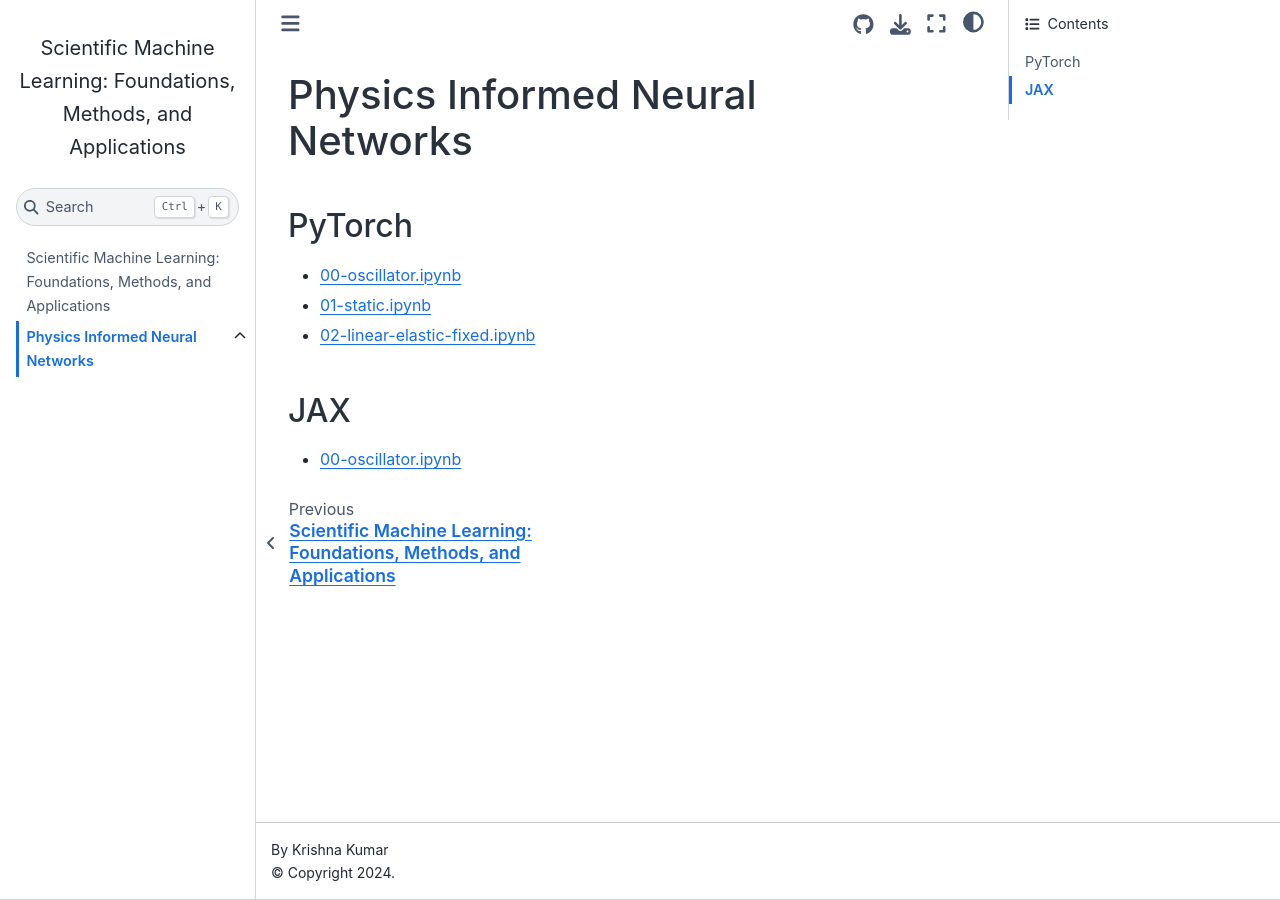
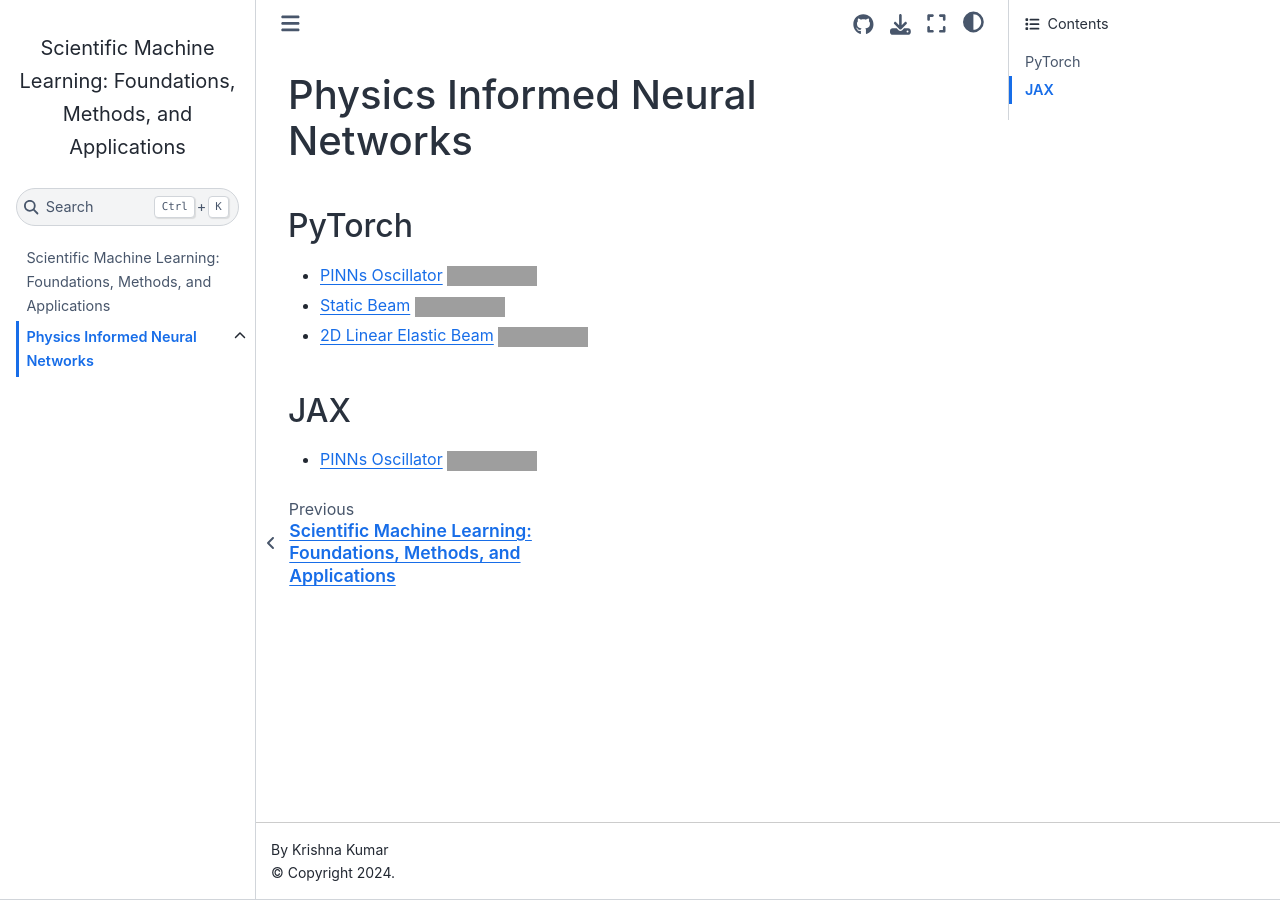
Before and after one commit to sciml-book/sciml_notebook, a Jupyter Book: the page built from pinns/pinns.md, in a window 1280 px wide. Built offline with Jupyter Book 1.0.4 settings and Sphinx 7.4.7 and the Sphinx Book theme 1.1.4, drawn with Linux system fonts in a browser that asks for light colours; pages that are not in the unit, such as notebooks, are missing from menus; grey boxes are pictures that could not be loaded.

Commit message:
Add Open in Colab links

```diff
--- a/pinns/pinns.md
+++ b/pinns/pinns.md
@@ -1,8 +1,8 @@
 # Physics Informed Neural Networks
 ## PyTorch
-- [00-oscillator.ipynb](00-oscillator.ipynb)
-- [01-static.ipynb](01-static.ipynb)
-- [02-linear-elastic-fixed.ipynb](02-linear-elastic-fixed.ipynb)
+- [PINNs Oscillator](00-oscillator.ipynb) [![Open in Colab](https://colab.research.google.com/assets/colab-badge.svg)](https://colab.research.google.com/github/sciml-book/sciml_notebook/blob/main/pinns/00-oscillator.ipynb)
+- [Static Beam](01-static.ipynb) [![Open in Colab](https://colab.research.google.com/assets/colab-badge.svg)](https://colab.research.google.com/github/sciml-book/sciml_notebook/blob/main/pinns/01-static.ipynb)
+- [2D Linear Elastic Beam](02-linear-elastic-fixed.ipynb) [![Open in Colab](https://colab.research.google.com/assets/colab-badge.svg)](https://colab.research.google.com/github/sciml-book/sciml_notebook/blob/main/pinns/02-linear-elastic-fixed.ipynb)
 
 ## JAX
-- [00-oscillator.ipynb](jax/00-oscillator.ipynb)
+- [PINNs Oscillator](jax/00-oscillator.ipynb) [![Open in Colab](https://colab.research.google.com/assets/colab-badge.svg)](https://colab.research.google.com/github/sciml-book/sciml_notebook/blob/main/pinns/jax/00-oscillator.ipynb)
```
Also changed, not shown: 3 other files.
